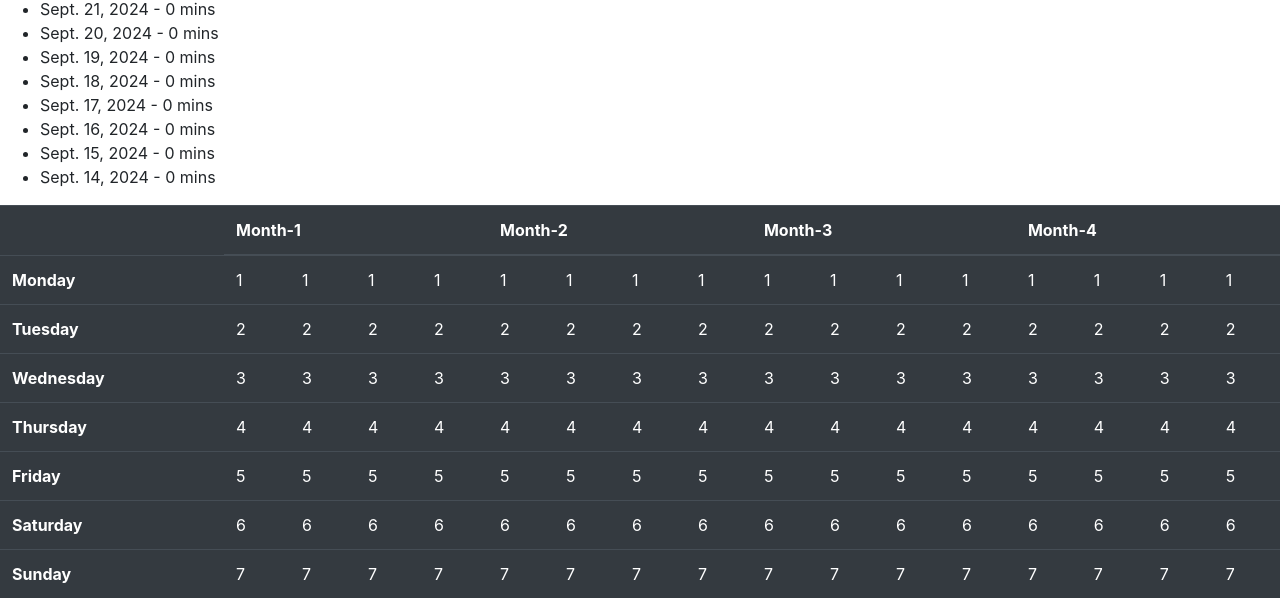
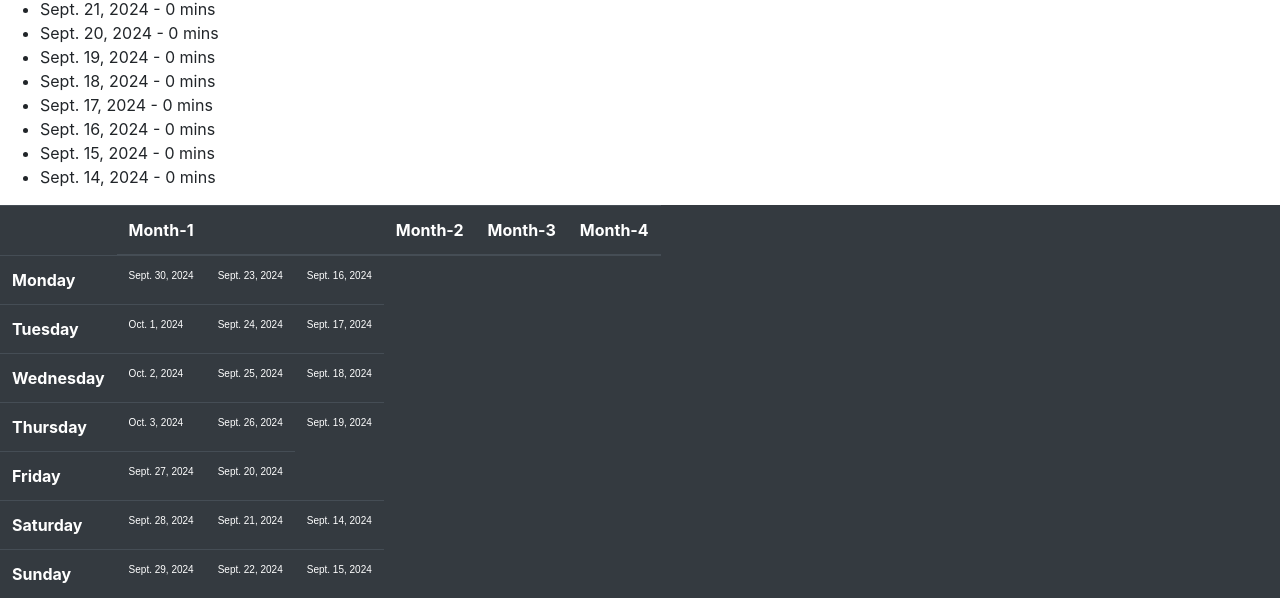
Before and after one commit to Visioness/Study-Plan, a Django app: template habit_tracker/templates/habit_tracker/track.html in a window 1280 px wide. Shown: the part 347-961 px from the top of the page. Run offline with Django 5.2, Linux system fonts and the light colour scheme; the template is opened without the code that fills it: values that come from a table or form of the project are taken from there, others are empty; data comes from the database, SQL or seed files in the repository; both versions use the stored data as it was after the commit; some libraries are stand-ins or nearby versions.

Commit message:
Update Table

```diff
--- /dev/null
+++ b/habit_tracker/static/habit_tracker/styles.css
@@ -0,0 +1,5 @@
+.entries {
+    font-size: 10px;
+    font-family: Arial, sans-serif;
+
+}
--- a/habit_tracker/templates/habit_tracker/track.html
+++ b/habit_tracker/templates/habit_tracker/track.html
@@ -16,7 +16,7 @@
     </div>
 
     <div>
-        <table class="table table-dark">
+        <table class="table table-responsive table-dark">
             <thead>
                 <tr>
                     <td></td>
@@ -28,138 +28,61 @@
             </thead>
 
             <tbody>
-                <tr class="">
+                <tr>
                     <th>Monday</th>
-                    <td>1</td>
-                    <td>1</td>
-                    <td>1</td>
-                    <td>1</td>
-                    <td>1</td>
-                    <td>1</td>
-                    <td>1</td>
-                    <td>1</td>
-                    <td>1</td>
-                    <td>1</td>
-                    <td>1</td>
-                    <td>1</td>
-                    <td>1</td>
-                    <td>1</td>
-                    <td>1</td>
-                    <td>1</td>
+                    {% for entry in entries %}
+                        {% if entry.date|date:'l' == 'Monday' %}
+                            <td class="entries">{{ entry.date }}</td>
+                        {% endif %}
+                    {% endfor %}
                 </tr>
                 <tr>
                     <th>Tuesday</th>
-                    <td>2</td>
-                    <td>2</td>
-                    <td>2</td>
-                    <td>2</td>
-                    <td>2</td>
-                    <td>2</td>
-                    <td>2</td>
-                    <td>2</td>
-                    <td>2</td>
-                    <td>2</td>
-                    <td>2</td>
-                    <td>2</td>
-                    <td>2</td>
-                    <td>2</td>
-                    <td>2</td>
-                    <td>2</td>
+                    {% for entry in entries %}
+                        {% if entry.date|date:'l' == 'Tuesday' %}
+                            <td class="entries">{{ entry.date }}</td>
+                        {% endif %}
+                    {% endfor %}
                 </tr>
                 <tr>
                     <th>Wednesday</th>
-                    <td>3</td>
-                    <td>3</td>
-                    <td>3</td>
-                    <td>3</td>
-                    <td>3</td>
-                    <td>3</td>
-                    <td>3</td>
-                    <td>3</td>
-                    <td>3</td>
-                    <td>3</td>
-                    <td>3</td>
-                    <td>3</td>
-                    <td>3</td>
-                    <td>3</td>
-                    <td>3</td>
-                    <td>3</td>
+                    {% for entry in entries %}
+                        {% if entry.date|date:'l' == 'Wednesday' %}
+                            <td class="entries">{{ entry.date }}</td>
+                        {% endif %}
+                    {% endfor %}
                 </tr>
                 <tr>
                     <th>Thursday</th>
-                    <td>4</td>
-                    <td>4</td>
-                    <td>4</td>
-                    <td>4</td>
-                    <td>4</td>
-                    <td>4</td>
-                    <td>4</td>
-                    <td>4</td>
-                    <td>4</td>
-                    <td>4</td>
-                    <td>4</td>
-                    <td>4</td>
-                    <td>4</td>
-                    <td>4</td>
-                    <td>4</td>
-                    <td>4</td>
+                    {% for entry in entries %}
+                        {% if entry.date|date:'l' == 'Thursday' %}
+                            <td class="entries">{{ entry.date }}</td>
+                        {% endif %}
+                    {% endfor %}
                 </tr>
                 <tr>
                     <th>Friday</th>
-                    <td>5</td>
-                    <td>5</td>
-                    <td>5</td>
-                    <td>5</td>
-                    <td>5</td>
-                    <td>5</td>
-                    <td>5</td>
-                    <td>5</td>
-                    <td>5</td>
-                    <td>5</td>
-                    <td>5</td>
-                    <td>5</td>
-                    <td>5</td>
-                    <td>5</td>
-                    <td>5</td>
-                    <td>5</td>
+                    {% for entry in entries %}
+                        {% if entry.date|date:'l' == 'Friday' %}
+                            <td class="entries">{{ entry.date }}</td>
+                        {% endif %}
+                    {% endfor %}
                 </tr>
                 <tr>
                     <th>Saturday</th>
-                    <td>6</td>
-                    <td>6</td>
-                    <td>6</td>
-                    <td>6</td>
-                    <td>6</td>
-                    <td>6</td>
-                    <td>6</td>
-                    <td>6</td>
-                    <td>6</td>
-                    <td>6</td>
-                    <td>6</td>
-                    <td>6</td>
-                    <td>6</td>
-                    <td>6</td>
-                    <td>6</td>
-                    <td>6</td>
+                    {% for entry in entries %}
+                        {% if entry.date|date:'l' == 'Saturday' %}
+                            <td class="entries">{{ entry.date }}</td>
+                        {% endif %}
+                    {% endfor %}
                 </tr>
                 <tr>
                     <th>Sunday</th>
-                    <td>7</td>
-                    <td>7</td>
-                    <td>7</td>
-                    <td>7</td>
-                    <td>7</td>
-                    <td>7</td>
-                    <td>7</td>
-                    <td>7</td>
-                    <td>7</td>
-                    <td>7</td>
-                    <td>7</td>
-                    <td>7</td>
-                    <td>7</td>
-                    <td>7</td>
-                    <td>7</td>
-                    <td>7</td>
+                    {% for entry in entries %}
+                        {% if entry.date|date:'l' == 'Sunday' %}
+                            <td class="entries">{{ entry.date }}</td>
+                        {% endif %}
+                    {% endfor %}
                 </tr>
             </tbody>
         </table>
--- a/habit_tracker/util.py
+++ b/habit_tracker/util.py
@@ -9,13 +9,13 @@
 
 def search_habits(habit_name):
     entries = list(Habit.objects.filter(name=habit_name))
-    sorted_entries = sorted(entries, key=lambda x: x.date, reverse=True)
+    sorted_entries = sorted(entries, key=lambda x: x.date)
 
     return sorted_entries
 
 
 def create_calendar(habit_name):
-    for i in range(30):
+    for i in range(93):
         date = timezone.now() - timedelta(days=i) + timedelta(hours=3)
         if not Habit.objects.filter(name=habit_name, date=date):
             new_entry = Habit(
```
Also changed, not shown: db.sqlite3.
